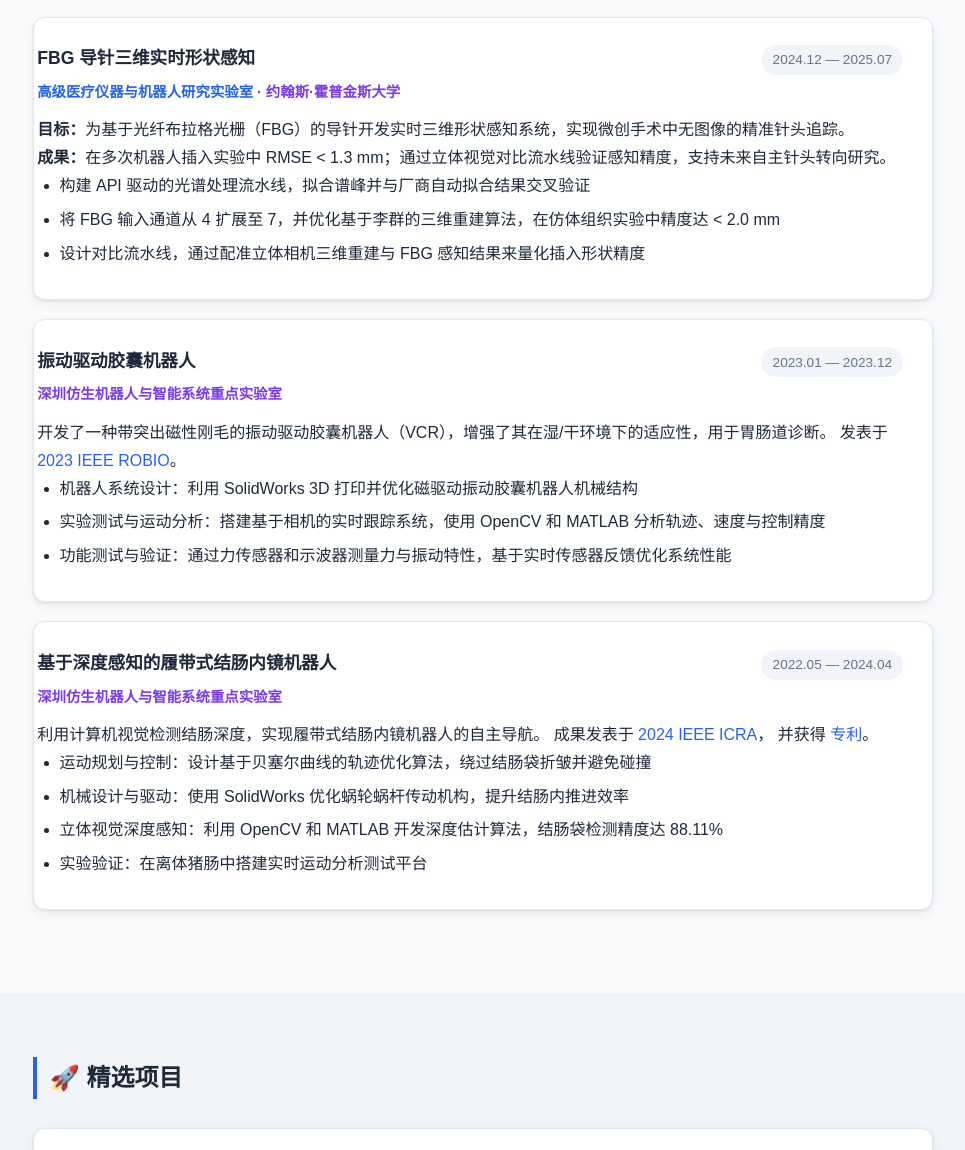
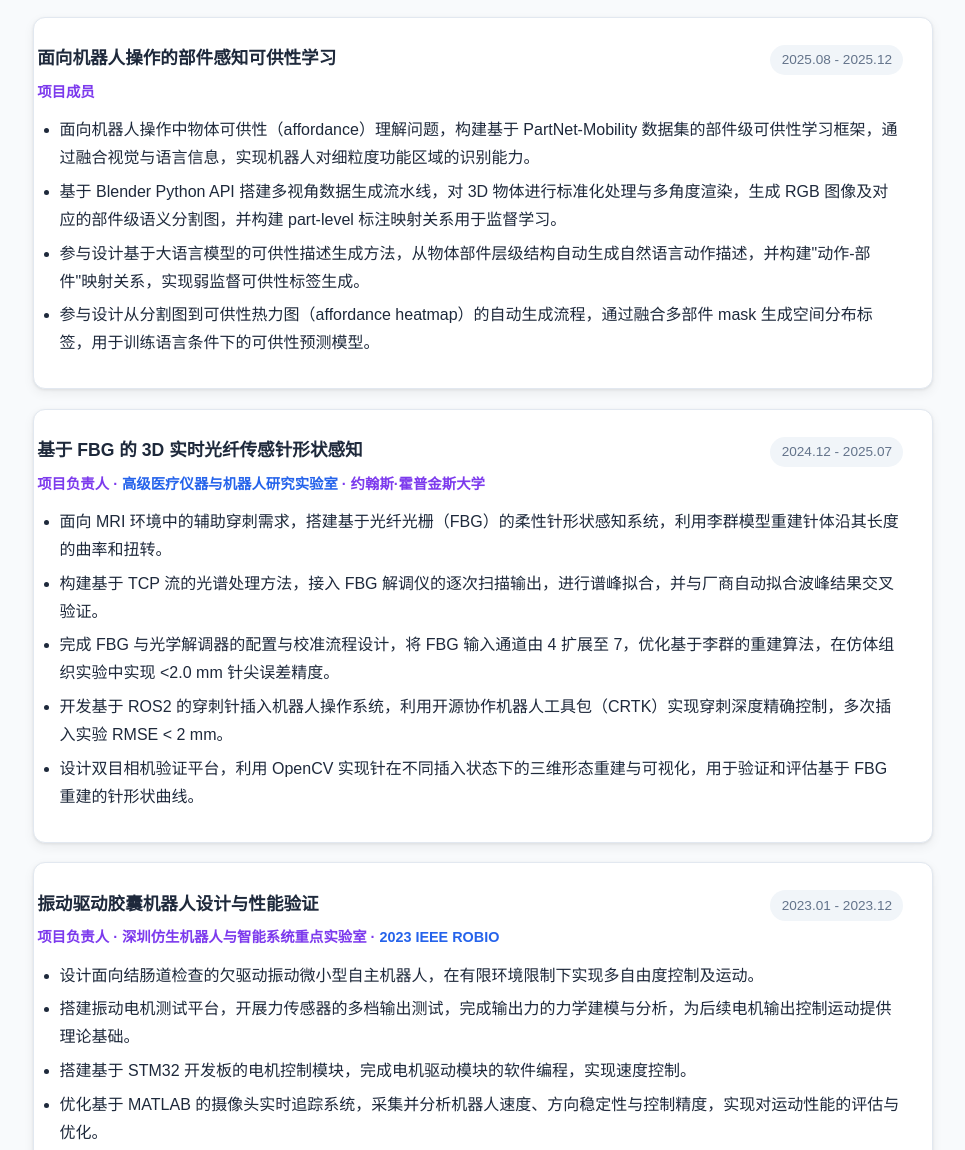
Before and after one commit to Prenda312/Yujie-website, a plain HTML site: page index.html in a window 1280 px wide. Shown: the part 2220-3370 px from the top of the page, without its empty margins (157-1122 px from the left). Drawn offline with Linux system fonts and the light colour scheme.

Commit message:
feat: 更新科研经历

```diff
--- a/index.html
+++ b/index.html
@@ -119,59 +119,67 @@
 
           <div class="timeline-item card">
             <div class="timeline-header">
-              <h3>FBG 导针三维实时形状感知</h3>
-              <span class="timeline-date">2024.12 — 2025.07</span>
+              <h3>面向机器人操作的部件感知可供性学习</h3>
+              <span class="timeline-date">2025.08 - 2025.12</span>
             </div>
-            <p class="timeline-org">
-              <a href="https://amiro.lcsr.jhu.edu/" target="_blank">高级医疗仪器与机器人研究实验室</a>
-              · 约翰斯·霍普金斯大学
-            </p>
-            <p><strong>目标：</strong>为基于光纤布拉格光栅（FBG）的导针开发实时三维形状感知系统，实现微创手术中无图像的精准针头追踪。</p>
-            <p><strong>成果：</strong>在多次机器人插入实验中 RMSE &lt; 1.3 mm；通过立体视觉对比流水线验证感知精度，支持未来自主针头转向研究。</p>
+            <p class="timeline-org">项目成员</p>
             <ul>
-              <li>构建 API 驱动的光谱处理流水线，拟合谱峰并与厂商自动拟合结果交叉验证</li>
-              <li>将 FBG 输入通道从 4 扩展至 7，并优化基于李群的三维重建算法，在仿体组织实验中精度达 &lt; 2.0 mm</li>
-              <li>设计对比流水线，通过配准立体相机三维重建与 FBG 感知结果来量化插入形状精度</li>
+              <li>面向机器人操作中物体可供性（affordance）理解问题，构建基于 PartNet-Mobility 数据集的部件级可供性学习框架，通过融合视觉与语言信息，实现机器人对细粒度功能区域的识别能力。</li>
+              <li>基于 Blender Python API 搭建多视角数据生成流水线，对 3D 物体进行标准化处理与多角度渲染，生成 RGB 图像及对应的部件级语义分割图，并构建 part-level 标注映射关系用于监督学习。</li>
+              <li>参与设计基于大语言模型的可供性描述生成方法，从物体部件层级结构自动生成自然语言动作描述，并构建"动作-部件"映射关系，实现弱监督可供性标签生成。</li>
+              <li>参与设计从分割图到可供性热力图（affordance heatmap）的自动生成流程，通过融合多部件 mask 生成空间分布标签，用于训练语言条件下的可供性预测模型。</li>
             </ul>
           </div>
 
           <div class="timeline-item card">
             <div class="timeline-header">
-              <h3>振动驱动胶囊机器人</h3>
-              <span class="timeline-date">2023.01 — 2023.12</span>
+              <h3>基于 FBG 的 3D 实时光纤传感针形状感知</h3>
+              <span class="timeline-date">2024.12 - 2025.07</span>
             </div>
             <p class="timeline-org">
-              深圳仿生机器人与智能系统重点实验室
-            </p>
-            <p>
-              开发了一种带突出磁性刚毛的振动驱动胶囊机器人（VCR），增强了其在湿/干环境下的适应性，用于胃肠道诊断。
-              发表于 <a href="https://ieeexplore-ieee-org.proxy1.library.jhu.edu/document/10354617" target="_blank">2023 IEEE ROBIO</a>。
+              项目负责人 ·
+              <a href="https://amiro.lcsr.jhu.edu/" target="_blank">高级医疗仪器与机器人研究实验室</a>
+              · 约翰斯·霍普金斯大学
             </p>
             <ul>
-              <li>机器人系统设计：利用 SolidWorks 3D 打印并优化磁驱动振动胶囊机器人机械结构</li>
-              <li>实验测试与运动分析：搭建基于相机的实时跟踪系统，使用 OpenCV 和 MATLAB 分析轨迹、速度与控制精度</li>
-              <li>功能测试与验证：通过力传感器和示波器测量力与振动特性，基于实时传感器反馈优化系统性能</li>
+              <li>面向 MRI 环境中的辅助穿刺需求，搭建基于光纤光栅（FBG）的柔性针形状感知系统，利用李群模型重建针体沿其长度的曲率和扭转。</li>
+              <li>构建基于 TCP 流的光谱处理方法，接入 FBG 解调仪的逐次扫描输出，进行谱峰拟合，并与厂商自动拟合波峰结果交叉验证。</li>
+              <li>完成 FBG 与光学解调器的配置与校准流程设计，将 FBG 输入通道由 4 扩展至 7，优化基于李群的重建算法，在仿体组织实验中实现 &lt;2.0 mm 针尖误差精度。</li>
+              <li>开发基于 ROS2 的穿刺针插入机器人操作系统，利用开源协作机器人工具包（CRTK）实现穿刺深度精确控制，多次插入实验 RMSE &lt; 2 mm。</li>
+              <li>设计双目相机验证平台，利用 OpenCV 实现针在不同插入状态下的三维形态重建与可视化，用于验证和评估基于 FBG 重建的针形状曲线。</li>
             </ul>
           </div>
 
           <div class="timeline-item card">
             <div class="timeline-header">
-              <h3>基于深度感知的履带式结肠内镜机器人</h3>
-              <span class="timeline-date">2022.05 — 2024.04</span>
+              <h3>振动驱动胶囊机器人设计与性能验证</h3>
+              <span class="timeline-date">2023.01 - 2023.12</span>
             </div>
             <p class="timeline-org">
-              深圳仿生机器人与智能系统重点实验室
-            </p>
-            <p>
-              利用计算机视觉检测结肠深度，实现履带式结肠内镜机器人的自主导航。
-              成果发表于 <a href="https://ieeexplore-ieee-org.proxy1.library.jhu.edu/abstract/document/10611617/metrics#metrics" target="_blank">2024 IEEE ICRA</a>，
-              并获得 <a href="https://drive.google.com/file/d/1wP5rVrGjg81T0pr2UmWpJwYO9Kx1xF4H/view?usp=sharing" target="_blank">专利</a>。
+              项目负责人 · 深圳仿生机器人与智能系统重点实验室 ·
+              <a href="https://ieeexplore-ieee-org.proxy1.library.jhu.edu/document/10354617" target="_blank">2023 IEEE ROBIO</a>
             </p>
             <ul>
-              <li>运动规划与控制：设计基于贝塞尔曲线的轨迹优化算法，绕过结肠袋折皱并避免碰撞</li>
-              <li>机械设计与驱动：使用 SolidWorks 优化蜗轮蜗杆传动机构，提升结肠内推进效率</li>
-              <li>立体视觉深度感知：利用 OpenCV 和 MATLAB 开发深度估计算法，结肠袋检测精度达 88.11%</li>
-              <li>实验验证：在离体猪肠中搭建实时运动分析测试平台</li>
+              <li>设计面向结肠道检查的欠驱动振动微小型自主机器人，在有限环境限制下实现多自由度控制及运动。</li>
+              <li>搭建振动电机测试平台，开展力传感器的多档输出测试，完成输出力的力学建模与分析，为后续电机输出控制运动提供理论基础。</li>
+              <li>搭建基于 STM32 开发板的电机控制模块，完成电机驱动模块的软件编程，实现速度控制。</li>
+              <li>优化基于 MATLAB 的摄像头实时追踪系统，采集并分析机器人速度、方向稳定性与控制精度，实现对运动性能的评估与优化。</li>
+            </ul>
+          </div>
+
+          <div class="timeline-item card">
+            <div class="timeline-header">
+              <h3>履带驱动结肠镜机器人及自主导航</h3>
+              <span class="timeline-date">2022.01 - 2023.01</span>
+            </div>
+            <p class="timeline-org">
+              项目参与者 · 深圳仿生机器人与智能系统重点实验室 ·
+              <a href="https://ieeexplore-ieee-org.proxy1.library.jhu.edu/abstract/document/10611617/metrics#metrics" target="_blank">2024 IEEE ICRA</a> ·
+              <a href="https://drive.google.com/file/d/1wP5rVrGjg81T0pr2UmWpJwYO9Kx1xF4H/view?usp=sharing" target="_blank">专利</a>
+            </p>
+            <ul>
+              <li>面向结肠非结构化、弱纹理、弱空间感知环境，构建微小型履带机器人硬件系统，结合深度信息开发路径规划算法，实现肠道内内窥镜自主导航。</li>
+              <li>使用两个微型单目相机搭建双目系统，通过贝塞尔曲线轨迹规划算法与 OpenCV 深度估计模块，根据皱襞几何特征判断移动方向，结肠褶皱检测精度达 88.11%。</li>
             </ul>
           </div>
 
```
